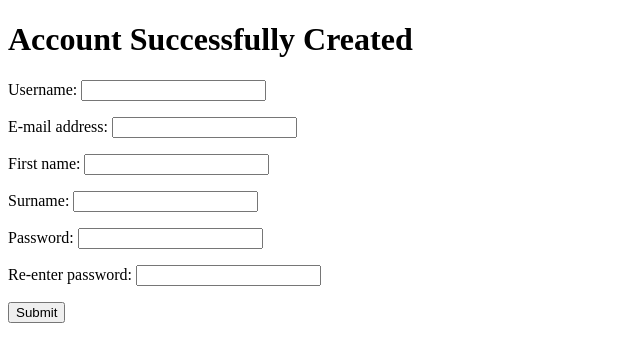
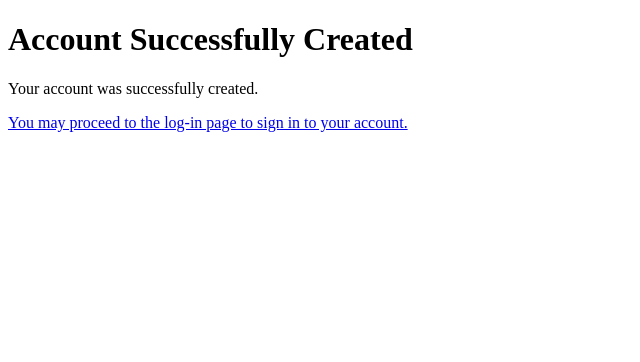
Before and after one commit to terrencewong/470-final-project, a Django app: template finalproject/restaurant/templates/restaurant/createaccount_successful.html in a window 1280 px wide. Shown: the top 362 px of the page, without its empty margins (0-640 px from the left). Run offline with Django 3.2, Linux system fonts and the light colour scheme; the template is opened without the code that fills it, so the values that code supplies are empty; parts of the project's set-up code (start-up, migrations or seed data) failed here and were passed over.

```diff
--- a/finalproject/restaurant/templates/restaurant/createaccount_successful.html
+++ b/finalproject/restaurant/templates/restaurant/createaccount_successful.html
@@ -14,41 +14,9 @@
 
 <h1>Account Successfully Created</h1>
 
-<form name="createaccount" action="" method="get">
+<p>Your account was successfully created.</p>
 
-<p>
-<label for="username">Username:</label>
-<input type="text" name="username" id="username" value="{{ username }}">
-</p>
-
-<p>
-<label for="emailaddress">E-mail address:</label>
-<input type="text" name="emailaddress" id="emailaddress" value="{{ username }}">
-</p>
-
-<p>
-<label for="firstname">First name:</label>
-<input type="text" name="firstname" id="firstname" value="{{ username }}">
-</p>
-
-<p>
-<label for="surname">Surname:</label>
-<input type="text" name="surname" id="surname" value="{{ username }}">
-</p>
-
-<p>
-<label for="password">Password:</label>
-<input type="password" name="password" id="password" value="{{ username }}">
-</p>
-
-<p>
-<label for="reenterpassword">Re-enter password:</label>
-<input type="password" name="reenterpassword" id="reenterpassword" value="{{ username }}">
-</p>
-
-<input type="submit" value="Submit"></p>
-
-</form>
+<a href="/login/">You may proceed to the log-in page to sign in to your account.</a>
 
 </body>
 
```
Also changed, not shown: finalproject/restaurant/templates/restaurant/createaccount.html (+7 -2 lines), finalproject/restaurant/views.py (+31 -4 lines), finalproject/db.sqlite3, finalproject/restaurant/migrations/0024_auto_20161204_0009.py (added).
